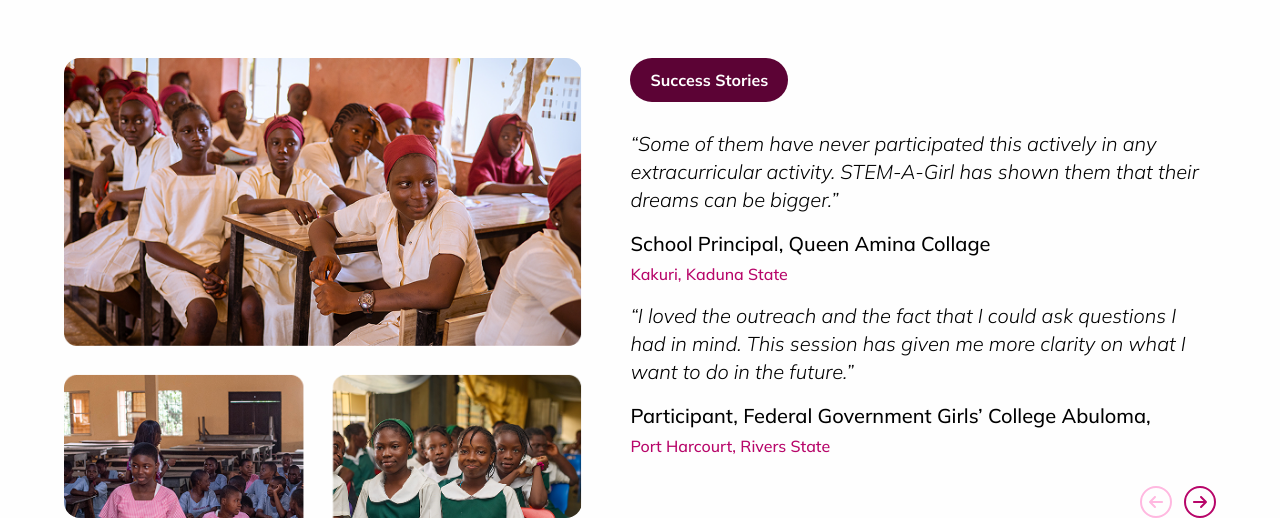
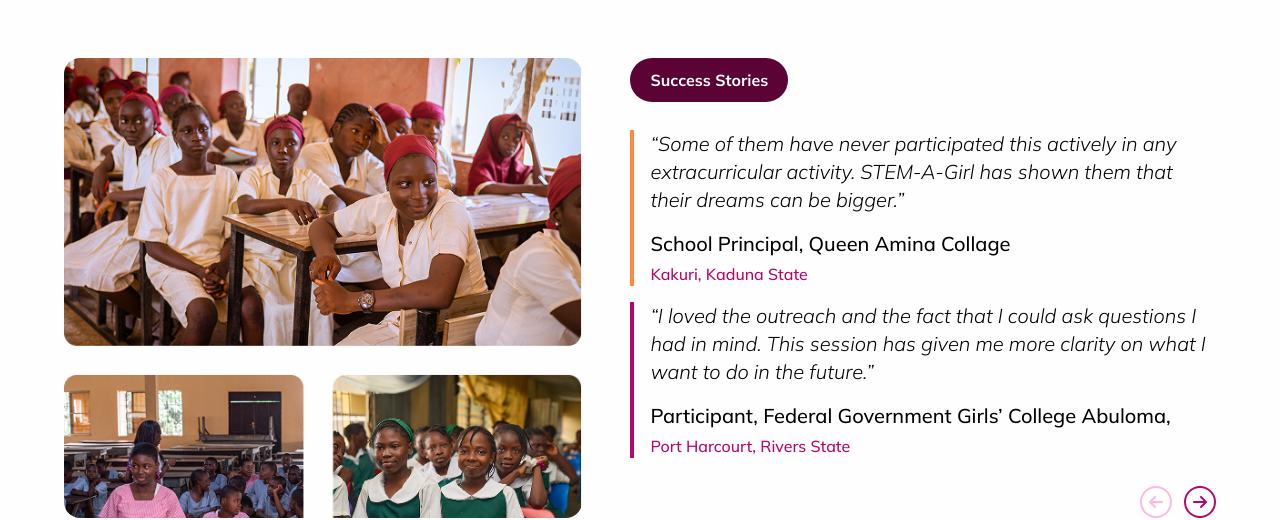
Before and after one commit to she-code-africa/stem-a-girl-fe, a React (Create React App) app: page / in a window 1280 px wide. Shown: the part 2880-3400 px from the top of the page. Built offline with nearby package versions, Linux system fonts and the light colour scheme; no server answers.

Commit message:
fix: add alternating border colors to Success Stories testimonials

```diff
--- a/src/components/shared-components/success-stories/index.jsx
+++ b/src/components/shared-components/success-stories/index.jsx
@@ -69,7 +69,7 @@ const SuccessStories = () => {
 
           <div className="flex flex-col gap-4">
             {slide.testimonials.map((t, i) => (
-              <div key={i} className="flex flex-col gap-1">
+              <div key={i} className={`flex flex-col gap-1 border-l-4 pl-4 ${i === 0 ? "border-[#FF8A3F]" : "border-[#B70569]"}`}>
                 <p className="text-black text-base md:text-lg xl:text-xl leading-relaxed font-light italic">
                   &ldquo;{t.quote}&rdquo;
                 </p>
```
